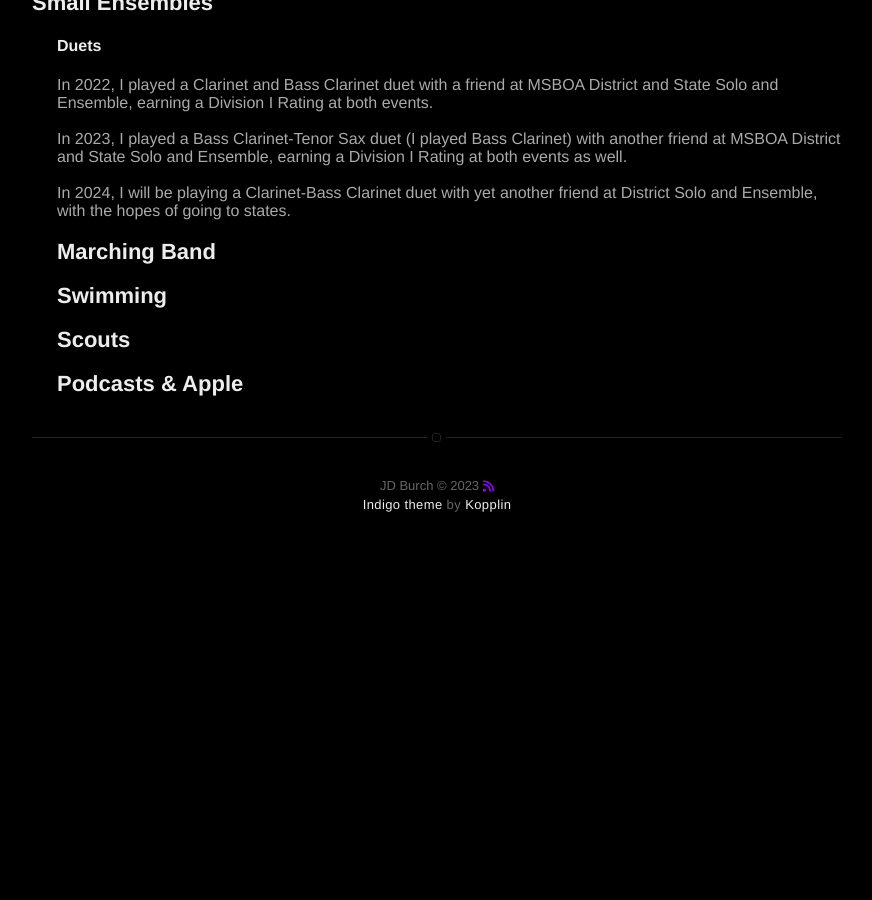
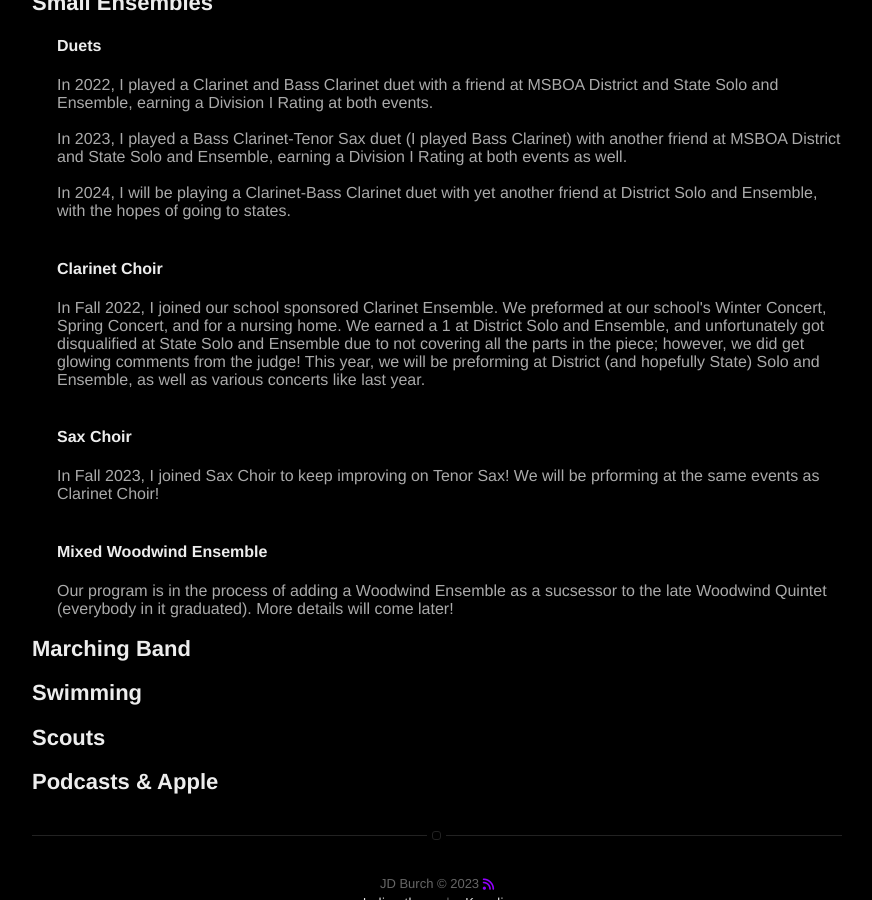
Before and after one commit to JDBurchHuzzah/jdburchhuzzah.github.io, a Jekyll site: the page built from about.md, in a window 1280 px wide and 900 px high, scrolled down 1191 px. Shown: the whole window, without its empty margins (203-1075 px from the left). Built offline with Jekyll 4.4.1, drawn with Linux system fonts in a browser that asks for light colours; nearby versions of some CDN libraries; before the commit the page ends 1768 px from its top, so only the background shows below that.

Commit message:
Update about.md

```diff
--- a/about.md
+++ b/about.md
@@ -21,7 +21,11 @@
 
 <h2>Small Ensembles</h2>
 <div style="margin-left: 25px;">
-  <h4>Duets</h4>In 2022, I played a Clarinet and Bass Clarinet duet with a friend at MSBOA District and State Solo and Ensemble, earning a Division I Rating at both events.<br><br>In 2023, I played a Bass Clarinet-Tenor Sax duet (I played Bass Clarinet) with another friend at MSBOA District and State Solo and Ensemble, earning a Division I Rating at both events as well.<br><br>In 2024, I will be playing a Clarinet-Bass Clarinet duet with yet another friend at District Solo and Ensemble, with the hopes of going to states.
+  <h4>Duets</h4>In 2022, I played a Clarinet and Bass Clarinet duet with a friend at MSBOA District and State Solo and Ensemble, earning a Division I Rating at both events.<br><br>In 2023, I played a Bass Clarinet-Tenor Sax duet (I played Bass Clarinet) with another friend at MSBOA District and State Solo and Ensemble, earning a Division I Rating at both events as well.<br><br>In 2024, I will be playing a Clarinet-Bass Clarinet duet with yet another friend at District Solo and Ensemble, with the hopes of going to states.<br><br>
+  <h4>Clarinet Choir</h4>In Fall 2022, I joined our school sponsored Clarinet Ensemble. We preformed at our school's Winter Concert, Spring Concert, and for a nursing home. We earned a 1 at District Solo and Ensemble, and unfortunately got disqualified at State Solo and Ensemble due to not covering all the parts in the piece; however, we did get glowing comments from the judge! This year, we will be preforming at District (and hopefully State) Solo and Ensemble, as well as various concerts like last year.<br><br>
+  <h4>Sax Choir</h4>In Fall 2023, I joined Sax Choir to keep improving on Tenor Sax! We will be prforming at the same events as Clarinet Choir!<br><br>
+  <h4>Mixed Woodwind Ensemble</h4>Our program is in the process of adding a Woodwind Ensemble as a sucsessor to the late Woodwind Quintet (everybody in it graduated). More details will come later!
+</div>
 
 <h2>Marching Band</h2>
 
```
